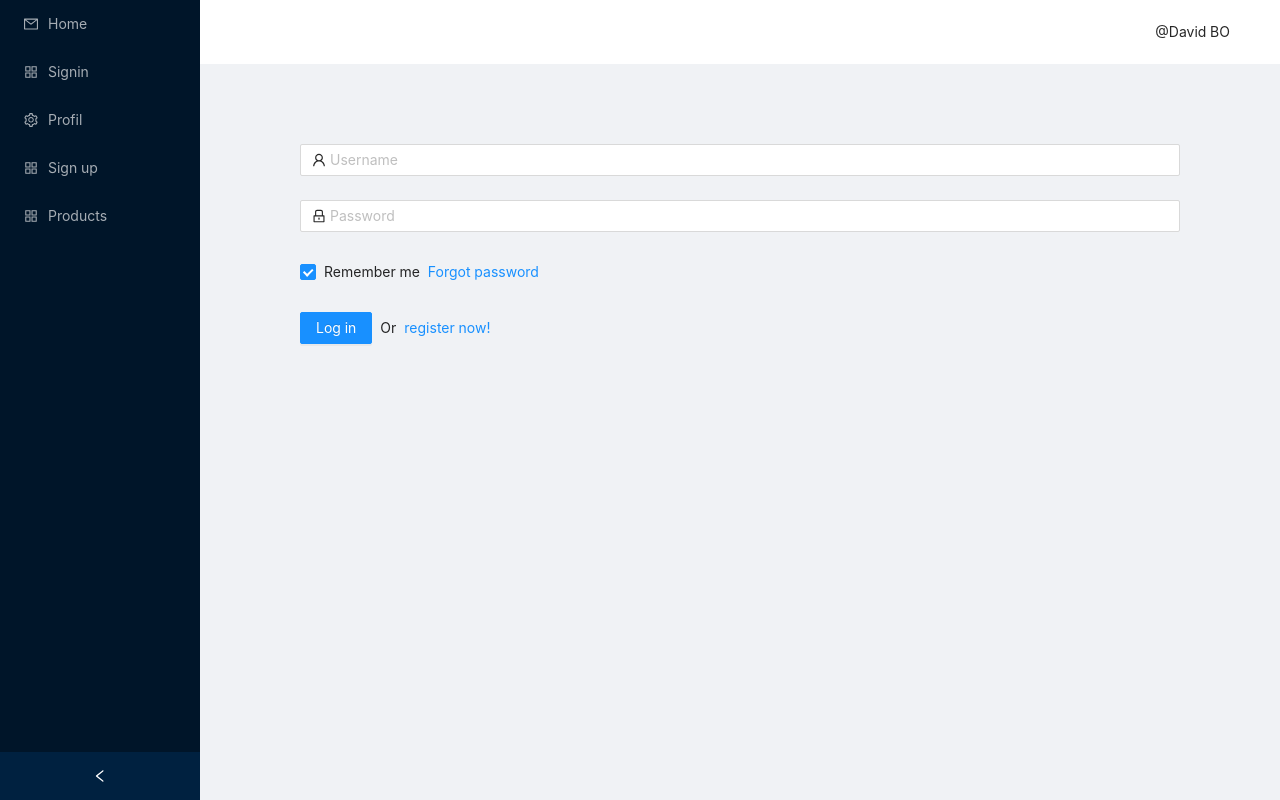
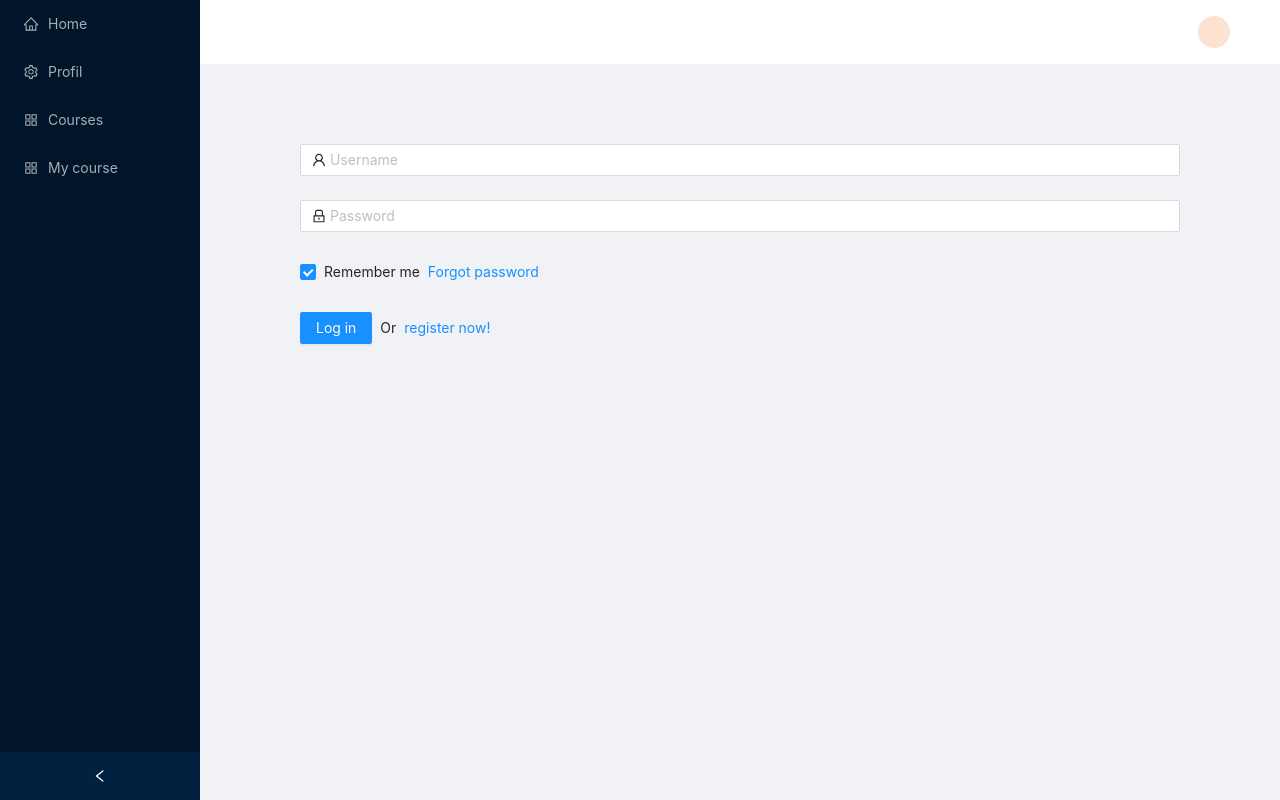
Before and after one commit to davidbo1996/david-starter, a Next.js app: page /app/signin in a window 1280 px wide. Built offline with nearby package versions, Linux system fonts and the light colour scheme.

Commit message:
add course

```diff
--- a/components/HeaderDefault.tsx
+++ b/components/HeaderDefault.tsx
@@ -1,16 +1,6 @@
-import {
-	AppstoreOutlined,
-	FileOutlined,
-	HomeFilled,
-	MailOutlined,
-	MenuFoldOutlined,
-	MenuUnfoldOutlined,
-	PauseCircleFilled,
-	SettingOutlined,
-	TeamOutlined,
-	UserOutlined,
-} from '@ant-design/icons';
+import { AppstoreOutlined, HomeOutlined, SettingOutlined } from '@ant-design/icons';
 import { Layout, Menu, MenuProps } from 'antd';
+import MenuItem from 'antd/lib/menu/MenuItem';
 import router, { useRouter } from 'next/router';
 
 import React from 'react';
@@ -18,6 +8,22 @@ import { useState } from 'react';
 const { Header, Sider } = Layout;
 
 export let collapsed: boolean;
+
+function getItem(
+	label: React.ReactNode,
+	key: React.Key,
+	icon?: React.ReactNode,
+	children?: MenuItem[],
+	type?: 'group'
+): MenuItem {
+	return {
+		key,
+		icon,
+		children,
+		label,
+		type,
+	} as unknown as MenuItem;
+}
 
 const HeaderDefault = () => {
 	const [collapsed, setCollapsed] = useState(false);
@@ -27,27 +33,32 @@ const HeaderDefault = () => {
 		{
 			label: <div onClick={() => router.push('/')}>Home</div>,
 			key: 'home',
-			icon: <MailOutlined />,
+			icon: <HomeOutlined />,
 		},
-		{
-			label: <div onClick={() => router.push('/app/signin')}>Signin</div>,
-			key: 'signin',
-			icon: <AppstoreOutlined />,
-		},
+		// {
+		// 	label: <div onClick={() => router.push('/app/signin')}>Signin</div>,
+		// 	key: 'signin',
+		// 	icon: <AppstoreOutlined />,
+		// },
 		{
 			label: <div onClick={() => router.push('/app/profil')}>Profil</div>,
 			key: 'profil',
 			icon: <SettingOutlined />,
 		},
+		// {
+		// 	label: <div onClick={() => router.push('/app/register')}>Sign up</div>,
+		// 	key: 'register',
+		// 	icon: <AppstoreOutlined />,
+		// },
+
 		{
-			label: <div onClick={() => router.push('/app/register')}>Sign up</div>,
-			key: 'register',
+			label: <div onClick={() => router.push('/courses')}>Courses</div>,
+			key: 'course',
 			icon: <AppstoreOutlined />,
 		},
-
 		{
-			label: <div onClick={() => router.push('/products')}>Products</div>,
-			key: 'admin',
+			label: <div onClick={() => router.push('/courses')}>My course</div>,
+			key: 'myCourse',
 			icon: <AppstoreOutlined />,
 		},
 	];
--- a/components/LayoutDefault.tsx
+++ b/components/LayoutDefault.tsx
@@ -1,4 +1,5 @@
-import { Layout } from 'antd';
+import { UserOutlined } from '@ant-design/icons';
+import { Avatar, Button, Layout } from 'antd';
 import React from 'react';
 
 import HeaderDefault from './HeaderDefault';
@@ -13,8 +14,11 @@ const LayoutDefault = ({ children }) => {
 		>
 			<HeaderDefault />
 			<Layout className="site-layout">
-				<Header className="site-layout-background flex justify-end items-end">
-					@David BO
+				<Header className="site-layout-background flex justify-end items-center gap-4">
+					{/* <Button type="primary">Log in</Button>
+					<Button>Sign up</Button> */}
+					{/* <Avatar size="large" icon={<UserOutlined />} /> */}
+					<Avatar style={{ color: '#f56a00', backgroundColor: '#fde3cf' }}></Avatar>
 				</Header>
 				<main>
 					<section style={{ width: '100%', height: '80vh' }}>{children}</section>
--- a/components/PokemonList.tsx
+++ b/components/PokemonList.tsx
@@ -5,14 +5,14 @@ const PokemonList = ({ pokemon }) => {
 	// console.log(pokemon);
 	return (
 		<>
-			<div className="grid grid-cols-5 grid-rows-5 gap-2">
+			<div className="grid grid-cols-3 grid-rows-4 gap-2">
 				{pokemon.map((p, idx) => (
 					<Card key={p}>
 						<div className="text-sm flex justify-center items-center">
 							{capitalizeFirstLetter(p)}
 						</div>
 						<div className="font-semibold text-xs flex justify-center ">
-							<a href={`/products/${idx + 1}`}>More</a>
+							<a href={`/courses/${idx + 1}`}>More</a>
 						</div>
 					</Card>
 				))}
--- a/pages/products/[product_id].tsx
+++ b/components/Test.tsx
@@ -2,7 +2,7 @@ import { Button, Card, Col, Divider, PageHeader, Row, Space } from 'antd';
 import Head from 'next/head';
 import { useRouter } from 'next/router';
 import { useEffect, useState } from 'react';
-import { range } from '../../libs/utils';
+// import { range } from '../libs/utils;
 
 const Post = (props) => {
 	const pokemon = props.pokemon;
@@ -81,19 +81,19 @@ export async function getStaticProps(context) {
 	};
 }
 
-export async function getStaticPaths() {
-	// product id between 0 and 100 ok
-	// id > 100 => Error 404
-	const result = range(1, 100);
-	const paths = result.map((product) => {
-		return {
-			params: {
-				product_id: `${product}`,
-			},
-		};
-	});
+// export async function getStaticPaths() {
+// 	// product id between 0 and 100 ok
+// 	// id > 100 => Error 404
+// 	const result = range(1, 100);
+// 	const paths = result.map((product) => {
+// 		return {
+// 			params: {
+// 				product_id: `${product}`,
+// 			},
+// 		};
+// 	});
 
-	return { paths: paths, fallback: false };
-}
+// 	return { paths: paths, fallback: false };
+// }
 
 export default Post;
--- /dev/null
+++ b/pages/courses/[course_id].tsx
@@ -0,0 +1,88 @@
+import { Breadcrumb, Card, Space } from 'antd';
+import { useRouter } from 'next/router';
+
+function Course(props) {
+	const router = useRouter();
+	const { course_id } = router.query;
+	const courses = props.courses;
+	console.log('Course_id', course_id);
+	console.log('Courses', courses);
+	const course = courses.Items.find((e) => e.course_id === course_id);
+	console.log('Course', course);
+
+	const requirements = course.requirements.split(',');
+	const learns = course.learn_items.split(',');
+
+	console.log(learns);
+	// console.log(requirements);
+
+	return (
+		<>
+			<Breadcrumb>
+				<Breadcrumb.Item>
+					<a href="/courses">Courses</a>
+				</Breadcrumb.Item>
+				<Breadcrumb.Item>{course.title}</Breadcrumb.Item>
+			</Breadcrumb>
+			<div className="pt-4 flex flex-col justify-center items-center gap-4">
+				<Card style={{ width: 700 }}>
+					<p className="font-bold text-xl">{course.title}</p>
+					<p className="font-light text-sm">{course.description}</p>
+				</Card>
+				<div className="flex flex-row gap-2 ">
+					<Card style={{ width: 350 }}>
+						<p className="font-bold text-lg">What you'll learn ?</p>
+						{learns.map((requirement, index) => {
+							return (
+								<ul className="font-light text-xs" key={index}>
+									{requirement}
+								</ul>
+							);
+						})}
+					</Card>
+					<Card style={{ width: 350 }}>
+						<p className="font-bold text-lg">Requirement:</p>
+						<li>
+							{requirements.map((requirement, index) => {
+								return (
+									<ul className="font-light text-xs" key={index}>
+										{requirement}
+									</ul>
+								);
+							})}
+						</li>
+					</Card>
+				</div>
+			</div>
+		</>
+	);
+}
+
+export async function getStaticProps(context) {
+	const course_id: string = context.params.course_id;
+	const api = await fetch('https://pn3cs9mkb1.execute-api.eu-west-1.amazonaws.com/course');
+	const res = await api.json();
+
+	console.log(res);
+	return {
+		props: { courses: res }, // will be passed to the page component as props
+	};
+}
+
+export async function getStaticPaths() {
+	const api = await fetch('https://pn3cs9mkb1.execute-api.eu-west-1.amazonaws.com/course');
+
+	const res = await api.json();
+	console.log(res);
+	const paths = res.Items.map((e) => {
+		return {
+			params: {
+				course_id: `${e.course_id}`,
+			},
+		};
+	});
+
+	return { paths: paths, fallback: false };
+}
+
+export default Course;
--- /dev/null
+++ b/pages/courses/index.tsx
@@ -0,0 +1,75 @@
+import { useEffect, useState } from 'react';
+import axios from 'axios';
+import Pagination from '../../components/Pagination';
+import PokemonList from '../../components/PokemonList';
+import Head from 'next/head';
+import { Footer } from 'antd/lib/layout/layout';
+import { Card, Checkbox, Rate } from 'antd';
+import { CheckboxChangeEvent } from 'antd/lib/checkbox';
+import Image from 'next/image';
+import { EditOutlined, EllipsisOutlined, SettingOutlined } from '@ant-design/icons';
+
+const Products = (props) => {
+	const courses = props.courses.Items;
+	console.log(courses);
+	const [value, setValue] = useState(3);
+	const desc = ['terrible', 'bad', 'normal', 'good', 'wonderful'];
+
+	return (
+		<>
+			<Head>
+				<title>Courses</title>
+				<meta name="viewport" content="initial-scale=1.0, width=device-width" />
+			</Head>
+			<div className="flex flex-col gap-2 items-end">
+				{courses.map((e) => {
+					return (
+						<Card
+							style={{ width: 450 }}
+							actions={[<EllipsisOutlined key="ellipsis" />]}
+						>
+							<h1>{e.title}</h1>
+							<p className="font-light text-xs">{e.description}</p>
+							<p className="font-light text-xs">
+								<span>
+									<Rate tooltips={desc} onChange={setValue} value={e.rating} />
+									{value ? (
+										<span className="ant-rate-text">{desc[value - 1]}</span>
+									) : (
+										''
+									)}
+								</span>
+								{e.rating}
+							</p>
+							<p className="flex flex-row text-xs font-extralight">
+								{e.hours} total hours - {e.instructor_student_count} lectures
+							</p>
+						</Card>
+					);
+				})}
+			</div>
+
+			{/* <PokemonList pokemon={pokemon} />
+			<div className="pt-8">
+				<Pagination
+					gotoNextPage={nextPageUrl ? gotoNextPage : null}
+					gotoPrevPage={prevPageUrl ? gotoPrevPage : null}
+				/>
+			</div> */}
+			{/* </div>
+		</> */}
+		</>
+	);
+};
+
+export async function getServerSideProps(context) {
+	const api = await fetch('https://pn3cs9mkb1.execute-api.eu-west-1.amazonaws.com/course');
+
+	const res = await api.json();
+
+	return {
+		props: { courses: res }, // will be passed to the page component as props
+	};
+}
+
+export default Products;
--- a/pages/products/index.tsx
+++ /dev/null
@@ -1,44 +0,0 @@
-import { useEffect, useState } from 'react';
-import axios from 'axios';
-import Pagination from '../../components/Pagination';
-import PokemonList from '../../components/PokemonList';
-
-const Products = (props) => {
-	const [pokemon, setPokemon] = useState([]);
-	const [currentPageUrl, setCurrentPageUrl] = useState('https://pokeapi.co/api/v2/pokemon');
-	const [nextPageUrl, setNextPageUrl] = useState('');
-	const [prevPageUrl, setPrevPageUrl] = useState('');
-	const [loading, setLoading] = useState(true);
-
-	useEffect(() => {
-		setLoading(true);
-		axios.get(currentPageUrl).then((res) => {
-			setLoading(false);
-			setNextPageUrl(res.data.next);
-			setPrevPageUrl(res.data.previous);
-			setPokemon(res.data.results.map((p) => p.name));
-		});
-	}, [currentPageUrl]);
-
-	function gotoPrevPage() {
-		setCurrentPageUrl(prevPageUrl);
-	}
-
-	function gotoNextPage() {
-		setCurrentPageUrl(nextPageUrl);
-	}
-
-	if (loading) return 'Loading';
-
-	return (
-		<>
-			<PokemonList pokemon={pokemon} />
-			<Pagination
-				gotoNextPage={nextPageUrl ? gotoNextPage : null}
-				gotoPrevPage={prevPageUrl ? gotoPrevPage : null}
-			/>
-		</>
-	);
-};
-
-export default Products;
--- /dev/null
+++ b/pages/quizz/index.tsx
@@ -0,0 +1,3 @@
+function QuizzApp() {}
+
+export default QuizzApp;
```
Also changed, not shown: pages/profil/[profile_id].tsx (added).
